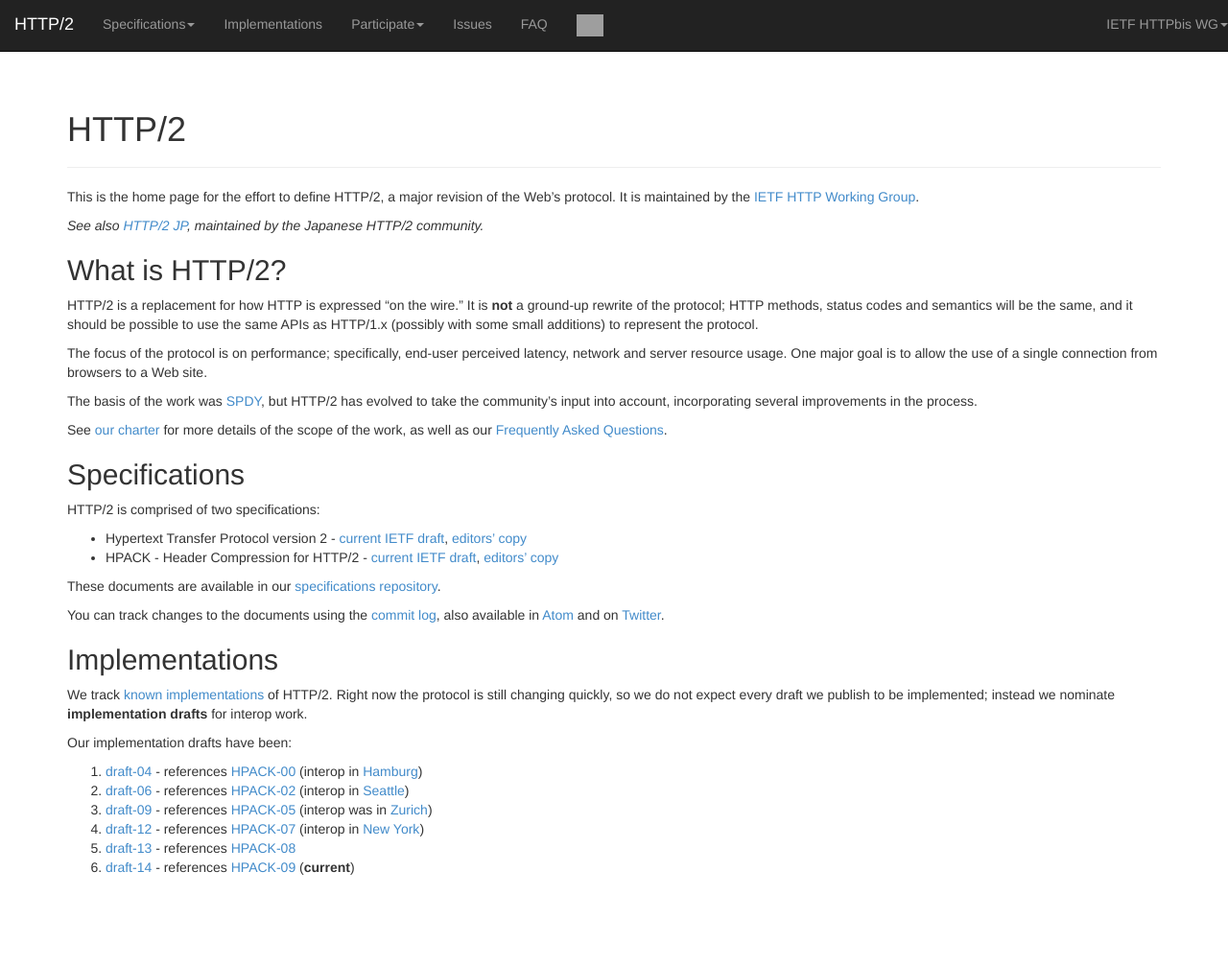
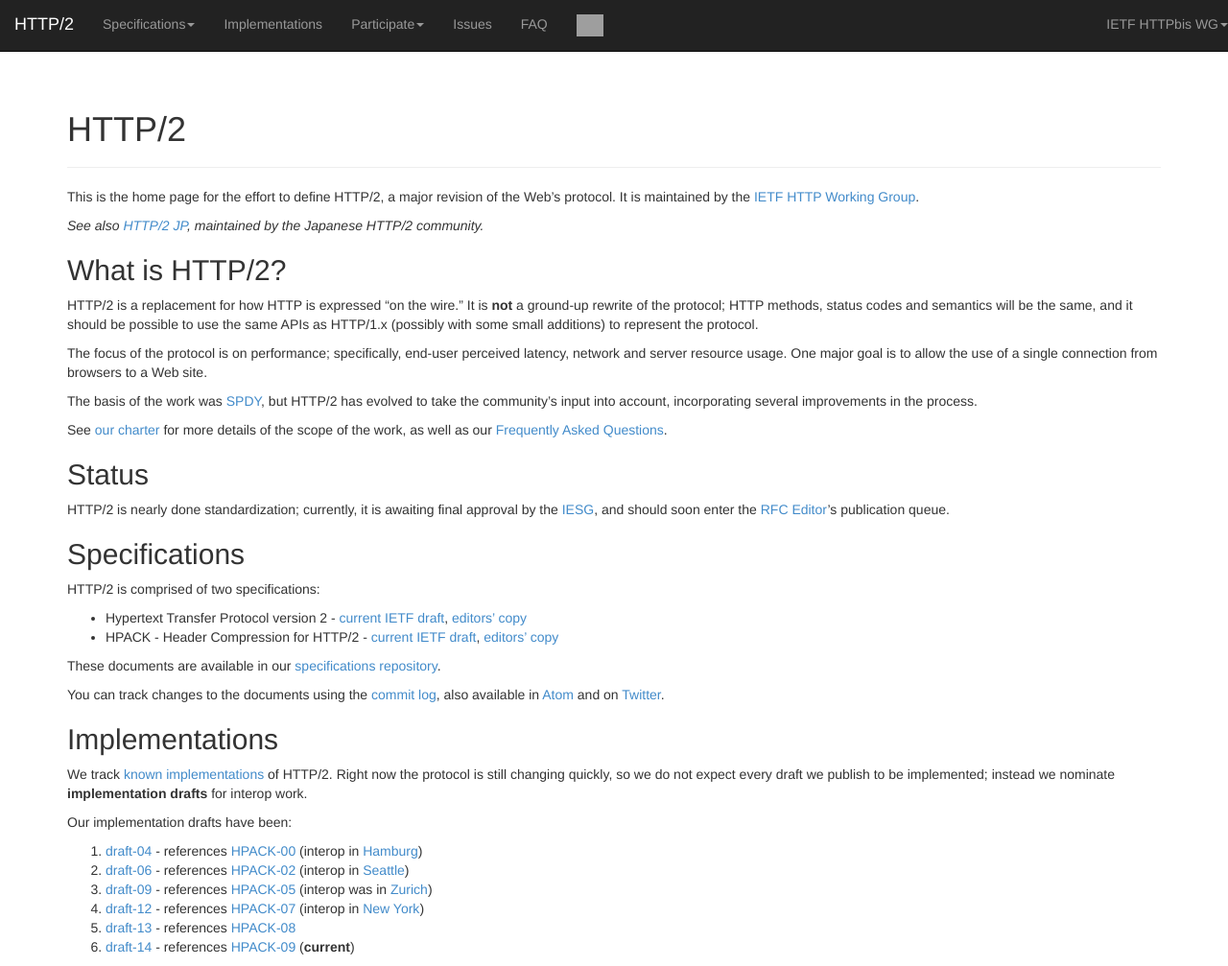
Before and after one commit to http2/http2.github.io, a Jekyll site: the page built from index.md, in a window 1280 px wide and 1007 px high. Shown: the whole window at 96% size. Built offline with Jekyll 4.4.1, drawn with Linux system fonts in a browser that asks for light colours; grey boxes are pictures that could not be loaded.

Commit message:
add status

```diff
--- a/index.md
+++ b/index.md
@@ -29,6 +29,13 @@
 details of the scope of the work, as well as our [Frequently Asked
 Questions](/faq/).
 
+## Status
+
+HTTP/2 is nearly done standardization; currently, it is awaiting final approval
+by the [IESG](http://www.ietf.org/iesg/), and should soon enter the [RFC
+Editor](https://www.rfc-editor.org/)'s publication queue.
+
+
 ## Specifications
 
 HTTP/2 is comprised of two specifications:
```
